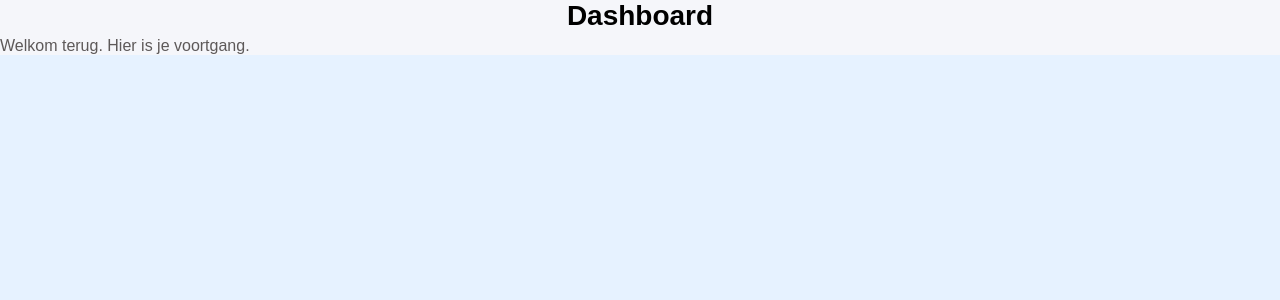
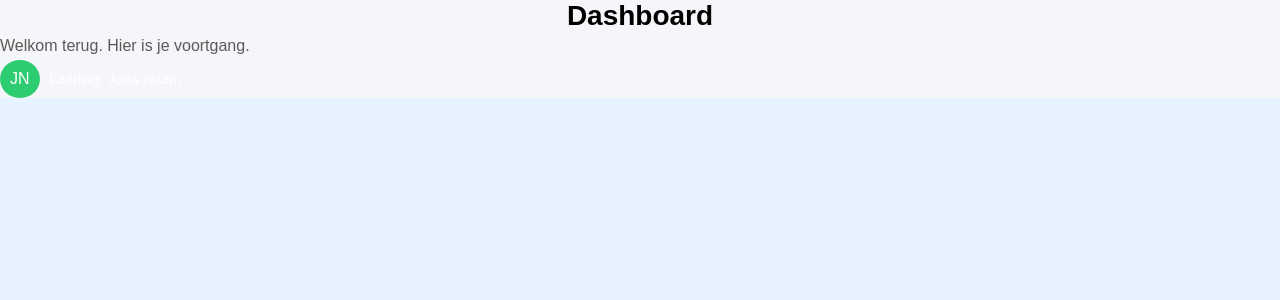
Before and after one commit to aimanadel/mijnapplicate, a Flask app: page /home in a window 1280 px wide. Shown: the part 40-340 px from the top of the page. Run offline with Flask 3, Linux system fonts and the light colour scheme.

Commit message:
user box toevoegt

```diff
--- a/app/templates/HOME.HTML
+++ b/app/templates/HOME.HTML
@@ -18,3 +18,7 @@
         <h1 class="title">Dashboard</h1>
         <p class="subtitle">Welkom terug. Hier is je voortgang.</p>
       </div>
+         <div class="user-box">
+        <span class="user-circle">JN</span>
+        <span class="user-name">Leerling: Jouw Naam</span>
+      </div>
```
